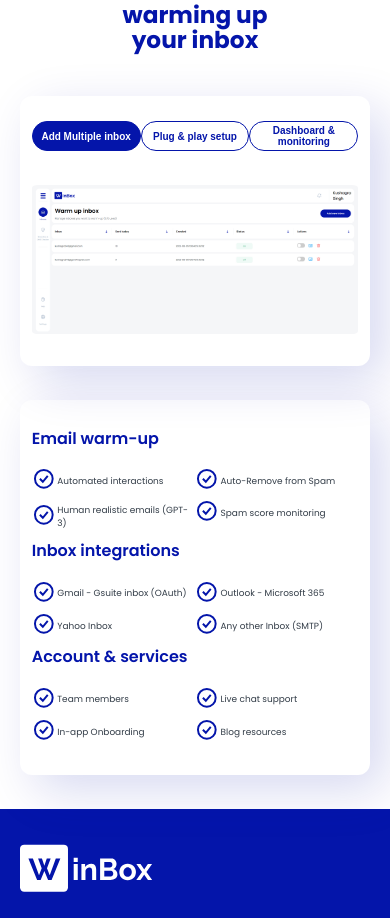
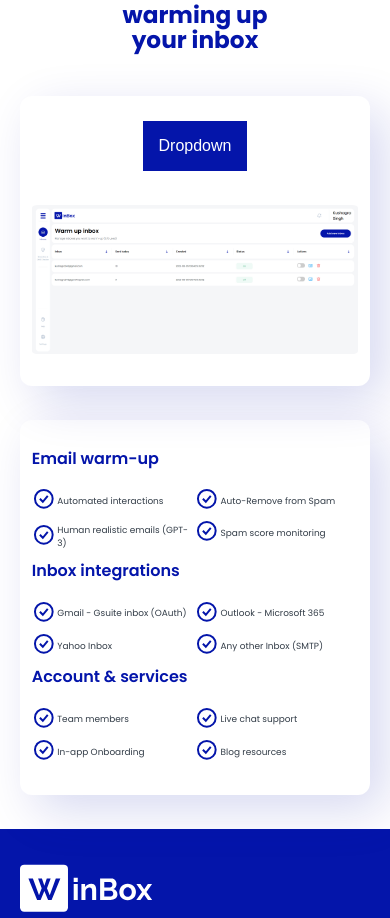
Before and after one commit to Mr-Nayra/WinboxHomepage, a React (Create React App) app: page /home in a window 390 px wide. Shown: the part 4337-5255 px from the top of the page. Built offline with nearby package versions, Linux system fonts and the light colour scheme.

Commit message:
Mobile responsove 7

```diff
--- a/src/components/Screens/Login/Why/Tabs.js
+++ b/src/components/Screens/Login/Why/Tabs.js
@@ -14,6 +14,14 @@
 
   return (
     <Card className={classes.block}>
+      <div class={classes.dropdown}>
+        <button class={classes.dropbtn}>Dropdown</button>
+        <div class={classes.dropdownContent}>
+          <button value="1" onClick={changeTab}>Add Multiple inbox</button>
+          <button value="2" onClick={changeTab}>Plug & play setup</button>
+          <button value="3" onClick={changeTab}>Dashboard & monitoring</button>
+        </div>
+      </div>
       <div className={classes.buttons}>
         {tab === "1" ? (
           <Button>Add Multiple inbox</Button>
--- a/src/components/Screens/Login/Why/Tabs.module.css
+++ b/src/components/Screens/Login/Why/Tabs.module.css
@@ -3,6 +3,48 @@
     margin: 4vh 0;
     padding: 6vh 3vw;
     box-shadow: 15px 15px 50px rgb(4 21 170 / 16%);
+}
+
+.dropbtn {
+    background-color: #0415AA;
+    color: white;
+    padding: 16px;
+    font-size: 16px;
+    border: none;
+}
+
+.dropdown {
+    display: none;
+    justify-content: center;
+}
+
+.dropdownContent {
+    display: none;
+    position: absolute;
+    box-shadow: 0px 8px 16px 0px rgba(0, 0, 0, 0.2);
+    z-index: 1;
+}
+
+.dropdownContent button {
+    background-color: #0415AA;
+    width: 180px;
+    color: white;
+    padding: 12px 16px;
+    border: none;
+    display: block;
+}
+
+.dropdownContent button:hover {
+    background-color: white;
+    color: #0415AA;
+}
+
+.dropdown:hover .dropdownContent {
+    display: block;
+}
+
+.dropdown:hover .dropbtn {
+    background-color: #3e8e41;
 }
 
 .buttons {
@@ -17,6 +59,14 @@
 }
 
 @media (max-width: 480px) {
+    .dropdown {
+        display: flex;
+    }
+
+    .buttons {
+        display: none;
+    }
+
     .block {
         margin: 2vh 0;
         padding: 3vh 3vw;
```
